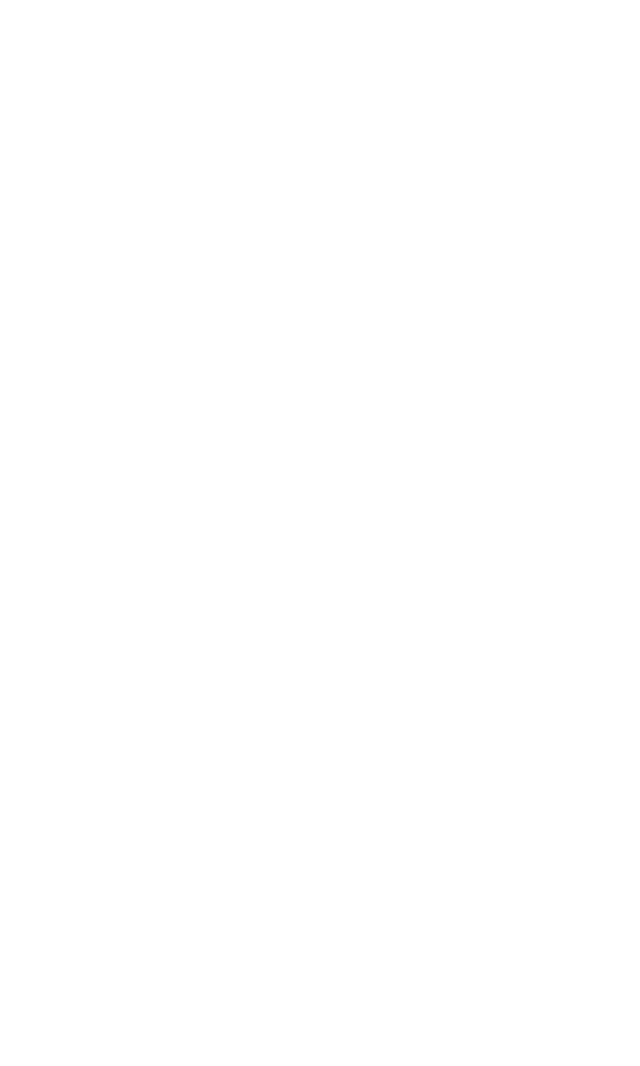
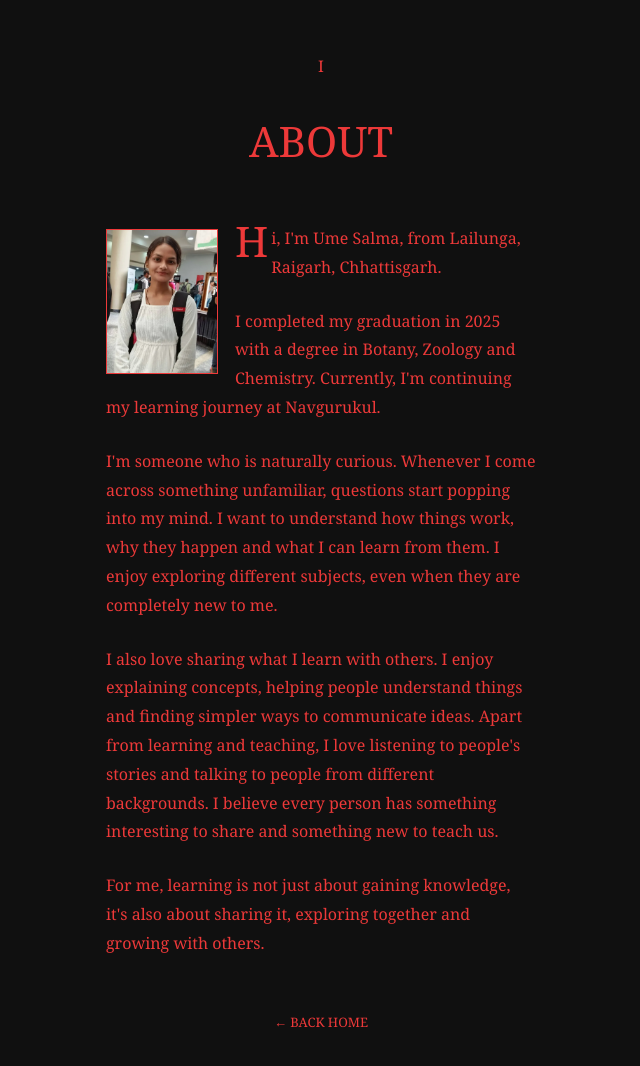
Before and after one commit to codeWith-Ume/portfolio-ume-salma, a plain HTML site: page about.html in a window 1280 px wide. Shown: the whole page, without its empty margins (319-959 px from the left). Before the commit the page ends 800 px from the top, so only its background shows below. Drawn offline with Linux system fonts and the light colour scheme.

Commit message:
add about page

```diff
--- a/CSS/style.css
+++ b/CSS/style.css
@@ -113,3 +113,89 @@ footer {
         margin-bottom: 45px;
     }
 }
+
+
+/* ABOUT PAGE */
+@import url('https://fonts.googleapis.com/css2?family=IM+Fell+English:ital@0;1&family=IM+Fell+English+SC&display=swap');
+.about-page {
+    min-height: 100vh;
+    background-color: #101010;
+    color: #ed3939;
+    font-family: "IM Fell English", Georgia, serif;
+    display: block;
+    padding: 55px 20px;
+}
+
+.about-container {
+    width: 100%;
+    max-width: 430px;
+    margin: 0 auto;
+}
+
+.page-number {
+    text-align: center;
+    font-size: 16px;
+    margin-bottom: 35px;
+}
+
+.about-heading {
+    text-align: center;
+    font-family: "IM Fell English SC", Georgia, serif;
+    font-size: 42px;
+    font-weight: normal;
+    margin-bottom: 55px;
+}
+
+.about-content {
+    font-size: 16px;
+    line-height: 1.8;
+    text-align: left;
+}
+
+.about-content p {
+    margin-bottom: 25px;
+}
+
+.about-photo {
+    width: 112px;
+    height: 145px;
+    object-fit: cover;
+    object-position: center top;
+    border: 1px solid #ed3939;
+    float: left;
+    margin: 5px 17px 10px 0;
+}
+
+.drop-cap {
+    font-size: 42px;
+    float: left;
+    line-height: 0.8;
+    margin-right: 3px;
+}
+
+.back-home {
+    display: block;
+    text-align: center;
+    color: #ed3939;
+    text-decoration: none;
+    font-size: 13px;
+    margin-top: 55px;
+}
+
+.back-home:hover {
+    color: #ffffff;
+}
+
+@media (max-width: 480px) {
+    .about-container {
+        max-width: 100%;
+    }
+
+    .about-heading {
+        font-size: 36px;
+    }
+
+    .about-content {
+        font-size: 15px;
+    }
+}
--- a/about.html
+++ b/about.html
@@ -0,0 +1,68 @@
+<!DOCTYPE html>
+<html lang="en">
+<head>
+    <meta charset="UTF-8">
+    <meta name="viewport" content="width=device-width, initial-scale=1.0">
+    <title>About | Ume Salma</title>
+    <link rel="stylesheet" href="CSS/style.css">
+</head>
+
+<body class="about-page">
+
+    <main class="about-container">
+
+        <p class="page-number">I</p>
+
+        <h1 class="about-heading">ABOUT</h1>
+
+        <section class="about-content">
+
+            <img
+                src="images/my_photo.png"
+                alt="Ume Salma"
+                class="about-photo"
+            >
+
+            <p>
+                <span class="drop-cap">H</span>i, I'm Ume Salma, from Lailunga,
+                Raigarh, Chhattisgarh.
+            </p>
+
+            <p>
+                I completed my graduation in 2025 with a degree in Botany,
+                Zoology and Chemistry. Currently, I'm continuing my learning
+                journey at Navgurukul.
+            </p>
+
+            <p>
+                I'm someone who is naturally curious. Whenever I come across
+                something unfamiliar, questions start popping into my mind.
+                I want to understand how things work, why they happen and what
+                I can learn from them. I enjoy exploring different subjects,
+                even when they are completely new to me.
+            </p>
+
+            <p>
+                I also love sharing what I learn with others. I enjoy
+                explaining concepts, helping people understand things and
+                finding simpler ways to communicate ideas. Apart from
+                learning and teaching, I love listening to people's stories
+                and talking to people from different backgrounds. I believe
+                every person has something interesting to share and something
+                new to teach us.
+            </p>
+
+            <p>
+                For me, learning is not just about gaining knowledge, it's
+                also about sharing it, exploring together and growing with
+                others.
+            </p>
+
+        </section>
+
+        <a href="index.html" class="back-home">← BACK HOME</a>
+
+    </main>
+
+</body>
+</html>
```
